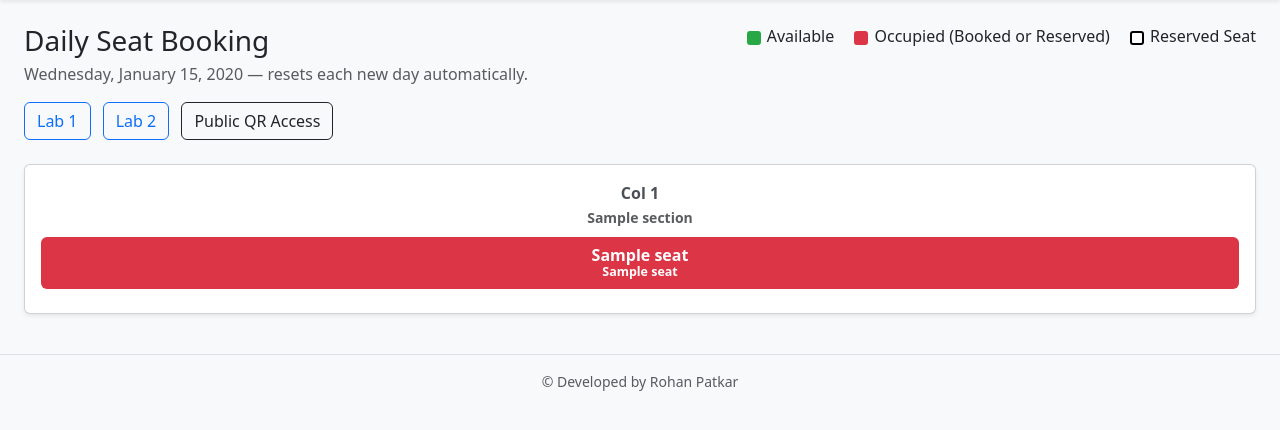
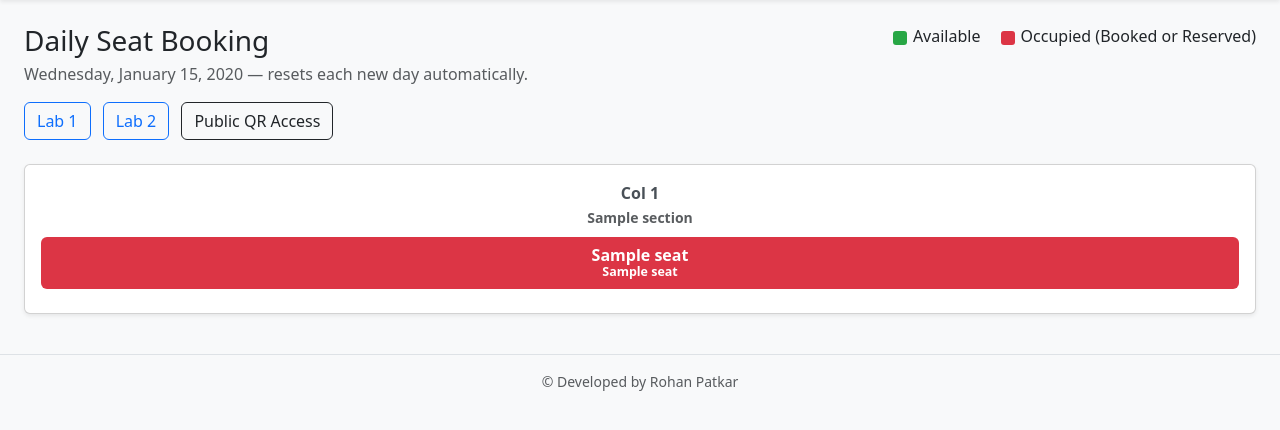
Before and after one commit to rohanptkr/prerna.v02, a Flask app: template templates/daily_seats/dashboard.html in a window 1280 px wide. Shown: the part 56-486 px from the top of the page. Run offline with Flask 3, Linux system fonts and the light colour scheme; tables that the repository leaves empty hold one stand-in row (values such as "Sample post"); the template is opened without the code that fills it: values that come from a table or form of the project are taken from there, most other values are stand-ins (such as "Sample title", 1, 10 or a date in 2020).

Commit message:
Show reserved-seat border only in Lab 1

```diff
--- a/templates/daily_seats/dashboard.html
+++ b/templates/daily_seats/dashboard.html
@@ -57,9 +57,11 @@
   .seat-btn.available:hover { background-color: #23913c; }
   .seat-btn.booked { background-color: #dc3545; }
   .seat-btn.booked:hover { background-color: #bb2d3b; }
+  {% if lab == 1 %}
   .seat-btn[data-is-reserved="true"] {
     border: 2px solid #000;
   }
+  {% endif %}
   .seat-btn .seat-name {
     font-size: 0.78rem;
     font-weight: 700;
@@ -93,7 +95,9 @@
   <div>
     <span class="me-3"><span class="seat-legend-dot" style="background:#28a745;"></span>Available</span>
     <span><span class="seat-legend-dot" style="background:#dc3545;"></span>Occupied (Booked or Reserved)</span>
+    {% if lab == 1 %}
     <span class="ms-3"><span class="seat-legend-dot" style="background:#fff; border:2px solid #000;"></span>Reserved Seat</span>
+    {% endif %}
   </div>
 </div>
 
```
